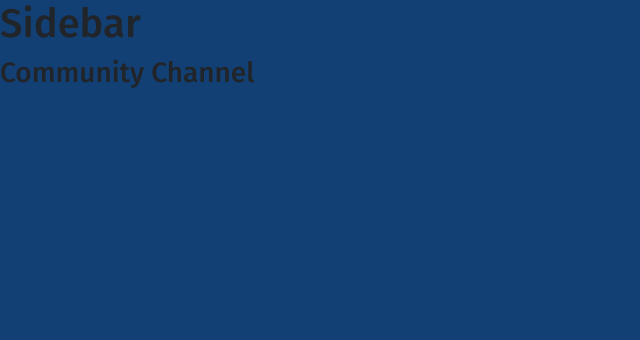
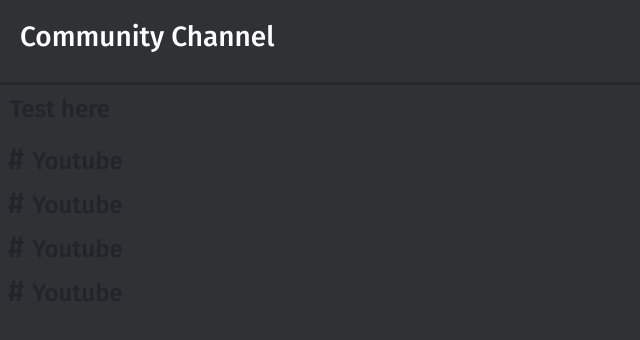
Before and after one commit to B0n-Echo/community_onchain, a React (Create React App) app: page /dashboard in a window 1280 px wide. Shown: the top 340 px of the page, without its empty margins (0-640 px from the left). Built offline with nearby package versions, Linux system fonts and the light colour scheme.

Commit message:
🚧Adding sidebar changes and sidebar Channel changes

```diff
--- a/src/core/Sidebar.css
+++ b/src/core/Sidebar.css
@@ -0,0 +1,29 @@
+.sidebar{
+    display: flex;
+    flex-direction: column;
+    flex: 0.25;
+    height: 100vh;
+    background-color:#2f3135;
+}
+
+.sidebar__top{
+    display: flex;
+    justify-content: space-between;
+    align-items: center;
+    padding: 20px;
+    background-color: #2f3135;
+    color: #fff;
+    border-bottom: 3px solid #26282c;
+}
+
+.sidebar__channels {
+    flex: 1;
+}
+
+.sidebar__channelsHeader {
+    display: flex;
+    justify-content: space-between;
+    align-items: center;
+    padding: 10px;
+    background-color: #2f3135;columns: gray;
+}
--- a/src/core/Sidebar.js
+++ b/src/core/Sidebar.js
@@ -1,14 +1,26 @@
 import React from 'react'
 import "./Sidebar.css"
+import SidebarChannel from './SidebarChannel';
+
 function Sidebar() {
   return (
     <div className="sidebar">
-      <h1>Sidebar</h1>
-
       <div className="sidebar__top">
         <h3>Community Channel</h3>
+      </div>
 
-
+      <div className="sidebar__channels">
+        <div className="sidebar__channelsHeader">
+          <div className="sidebar__header">
+            <h4>Test here</h4>
+          </div>
+        </div>
+        <div className="sidebar__channelsList">
+          <SidebarChannel />
+          <SidebarChannel />
+          <SidebarChannel />
+          <SidebarChannel />
+        </div>
       </div>
     </div>
   );
--- /dev/null
+++ b/src/core/SidebarChannel.css
@@ -0,0 +1,14 @@
+.sidebarChannel:hover > h4 {
+    color: #fff;
+    background-color: #40464b;
+    padding-left: 15px;
+    align-items: center;
+    background-color: #2f3135;
+    color: gray;
+    cursor: pointer;
+}
+
+.sidebarChannel_hash {
+    font-size: 30px;
+    padding: 8px;
+}
--- /dev/null
+++ b/src/core/SidebarChannel.js
@@ -0,0 +1,13 @@
+import React from 'react'
+import "./SidebarChannel.css"
+function SidebarChannel({ id, channel }) {
+  return (
+    <div className="sidebarChannel">
+      <h4>
+        <span className="sidebarChannel_hash">#</span>Youtube
+      </h4>
+    </div>
+  );
+}
+
+export default SidebarChannel
```
